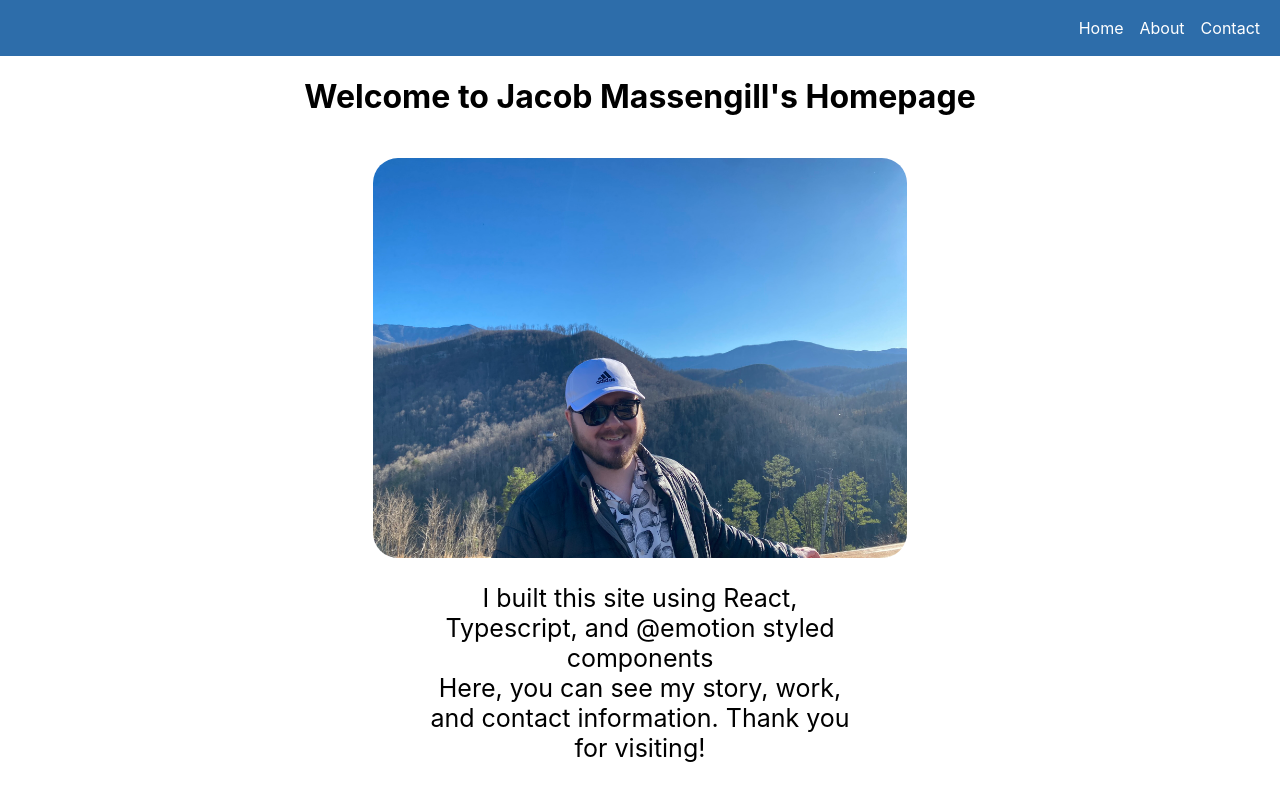
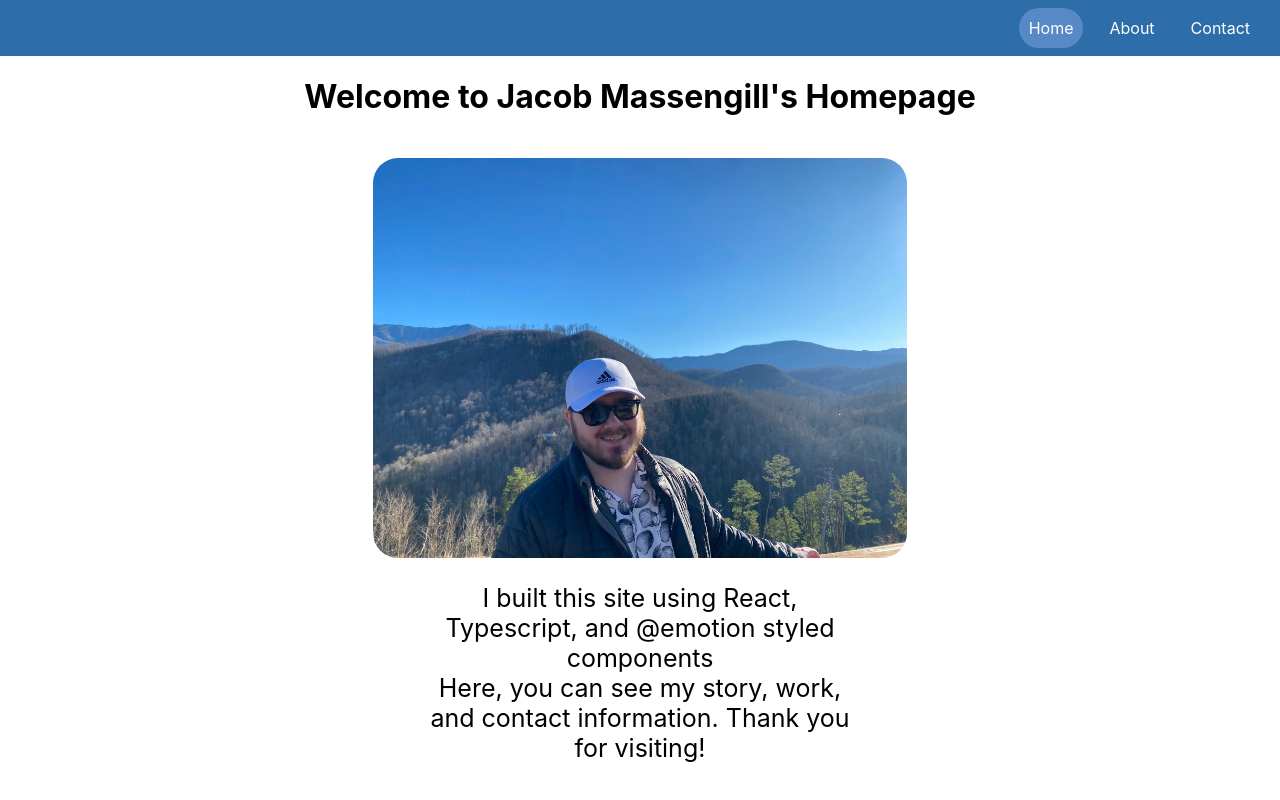
Before and after one commit to jalomas7/jalomas7.github.io, a React (Create React App) app: page / in a window 1280 px wide. Built offline with nearby package versions, Linux system fonts and the light colour scheme.

Commit message:
add background styles to navlinks

```diff
--- a/src/Navbar.tsx
+++ b/src/Navbar.tsx
@@ -1,4 +1,4 @@
-import { Link } from "react-router";
+import { Link, useLocation } from "react-router";
 import styled from '@emotion/styled'
 
 const NavbarContainer = styled.div`
@@ -13,14 +13,27 @@ const NavbarContainer = styled.div`
 const NavLink = styled(Link)`
     color: white;
     text-decoration: none;
+    padding: 10px;
+
+    &:hover {
+        background-color: #5689C5;
+        border-radius: 20px;
+        transition: background-color 200ms ease-in-out;
+    }
+
+    &.active {
+        background-color: #5689C5;
+        border-radius: 20px;
+    }
 `
 export const Navbar: React.FunctionComponent = () => {
+    const location = useLocation();
 
     return (
         <NavbarContainer>
-            <NavLink to='/' viewTransition>Home</NavLink>
-            <NavLink to='/about' viewTransition>About</NavLink>
-            <NavLink to='/contact' viewTransition>Contact</NavLink>
+            <NavLink to='/' className={location.pathname === '/' ? 'active' : 'inactive'}>Home</NavLink>
+            <NavLink to='/about' className={location.pathname === '/about' ? 'active' : 'inactive'}>About</NavLink>
+            <NavLink to='/contact' className={location.pathname === '/contact' ? 'active' : 'inactive'}>Contact</NavLink>
         </NavbarContainer>
     );
 }
```
